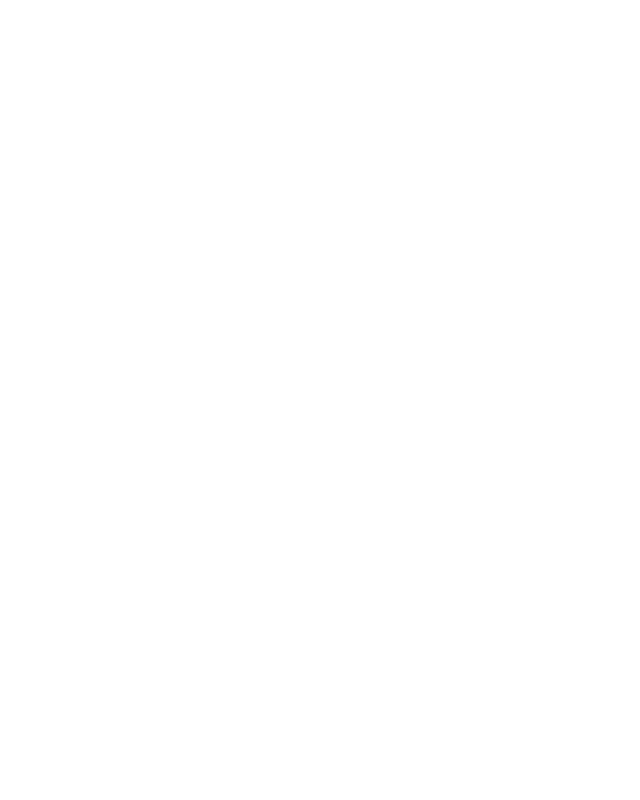
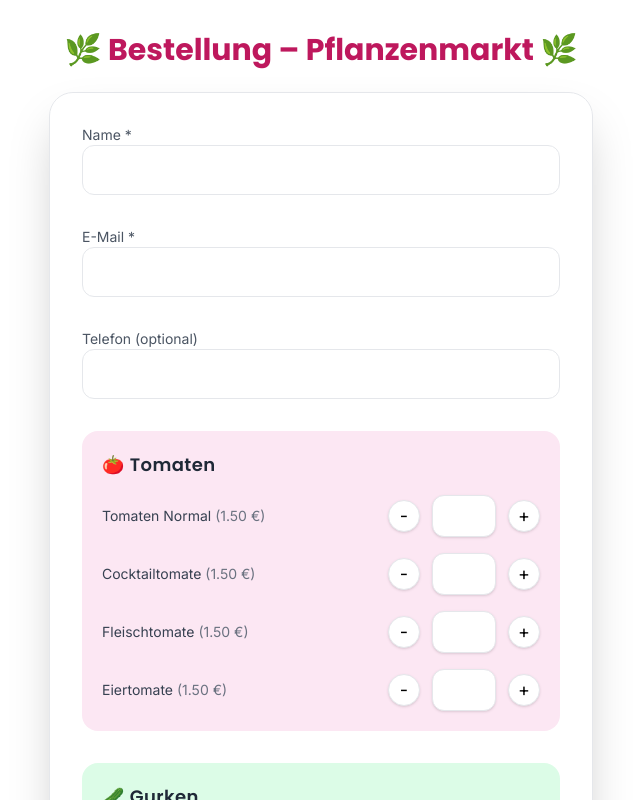
Before and after one commit to cabrauck/react_plant_order_form, a React (Vite) app: page / in a window 1280 px wide. Shown: the top 800 px of the page, without its empty margins (319-959 px from the left). Built offline with nearby package versions, Linux system fonts and the light colour scheme.

Commit message:
Update Bestellformular.jsx

```diff
--- a/src/Bestellformular.jsx
+++ b/src/Bestellformular.jsx
@@ -1,4 +1,4 @@
-import React, { useState, useEffect, useRef } from "react";
+import React, { useState, useEffect } from "react";
 
 const PREISLISTE = [
   { name: "Tomaten Normal", preis: 1.5, kategorie: "tomate" },
@@ -20,10 +20,6 @@
   const [bestellungDetails, setBestellungDetails] = useState([]);
   const [sending, setSending] = useState(false);
   const isAdmin = new URLSearchParams(window.location.search).get('admin') === '1';
-  const [cfTurnstileResponse, setCfTurnstileResponse] = useState("");
-  const turnstileRef = useRef(null);
-
-  const SITE_KEY = "0x4AAAAAABWeQz7LaTuMCIy1";
 
   const berechneGesamtbetrag = () => {
     return PREISLISTE.reduce((sum, item) => {
@@ -54,13 +50,6 @@
   const handleSubmit = async (e) => {
     e.preventDefault();
     setSending(true);
-
-    if (!cfTurnstileResponse) {
-      alert("Bitte bestätige, dass du kein Roboter bist.");
-      setSending(false);
-      return;
-    }
-
     const bestellung = PREISLISTE.map((item) => ({
       artikel: item.name,
       stueck: parseInt(formData[item.name] || 0),
@@ -73,14 +62,15 @@
       telefon: formData.telefon || '',
       bestellung,
       gesamtbetrag: berechneGesamtbetrag(),
-      cfTurnstileResponse,
       timestamp: new Date().toISOString(),
     };
 
     console.log("Senden an Backend:", payload);
     await fetch("/api/bestellen", {
       method: "POST",
-      headers: { "Content-Type": "application/json" },
+      headers: {
+        "Content-Type": "application/json"
+      },
       body: JSON.stringify(payload)
     });
     setBestellungDetails(bestellung);
@@ -121,36 +111,137 @@
       }
     `;
     document.head.appendChild(style);
-
-    const script = document.createElement('script');
-    script.src = "https://challenges.cloudflare.com/turnstile/v0/api.js?onload=turnstileLoaded";
-    script.async = true;
-    document.body.appendChild(script);
-
-    window.turnstileLoaded = () => {
-      if (window.turnstile) {
-        window.turnstile.render(turnstileRef.current, {
-          sitekey: SITE_KEY,
-          callback: (token) => setCfTurnstileResponse(token),
-          theme: "light",
-          size: "invisible"
-        });
-      }
-    };
-
     return () => {
       document.head.removeChild(style);
-      document.body.removeChild(script);
     };
   }, []);
 
   return (
     <form onSubmit={handleSubmit} className="max-w-xl mx-auto mt-8 space-y-6 px-4 font-body">
-      {/* ... hier geht der Rest deines Codes unverändert weiter ... */}
-      <div className="hidden">
-        <div ref={turnstileRef} className="cf-turnstile" data-sitekey="0x4AAAAAABWeQz7LaTuMCIy1" data-theme="light" data-size="invisible"></div>
-      </div>
-      {/* ... */}
+      {isAdmin && (
+        <div className="text-right">
+          <a href="/api/bestellen" download className="inline-block mb-4 bg-blue-600 hover:bg-blue-700 text-white py-2 px-4 rounded-lg font-semibold">
+            📥 Bestellungen herunterladen
+          </a>
+        </div>
+      )}
+
+      {!submitted ? (
+        <>
+          <h1 className="text-center text-2xl sm:text-3xl font-bold text-pink-700 font-display mb-4">
+            🌿 Bestellung – Pflanzenmarkt 🌿
+          </h1>
+          <div className="bg-white/70 backdrop-blur-md shadow-2xl rounded-3xl p-6 sm:p-8 space-y-8 border border-gray-200">
+            <div>
+              <label htmlFor="name" className="block text-sm font-medium text-gray-600">Name *</label>
+              <input
+                name="name"
+                value={formData.name}
+                onChange={handleChange}
+                required
+                className="w-full p-3 border rounded-xl bg-white focus:outline-none focus:ring-2 focus:ring-pink-400"
+              />
+            </div>
+            <div>
+              <label htmlFor="email" className="block text-sm font-medium text-gray-600">E-Mail *</label>
+              <input
+                type="email"
+                name="email"
+                value={formData.email}
+                onChange={handleChange}
+                required
+                className="w-full p-3 border rounded-xl bg-white focus:outline-none focus:ring-2 focus:ring-pink-400"
+              />
+            </div>
+            <div>
+              <label htmlFor="telefon" className="block text-sm font-medium text-gray-600">Telefon (optional)</label>
+              <input
+                type="tel"
+                name="telefon"
+                value={formData.telefon || ''}
+                onChange={handleChange}
+                className="w-full p-3 border rounded-xl bg-white focus:outline-none focus:ring-2 focus:ring-pink-400"
+              />
+            </div>
+
+            {gruppen.map(({ key, label }) => (
+              <div key={key} className={`rounded-2xl p-4 sm:p-5 space-y-4 ${farben[key]}`}>
+                <h4 className="text-lg font-semibold text-gray-800 tracking-wide font-display">{label}</h4>
+                {PREISLISTE.filter(item => item.kategorie === key).map((item) => (
+                  <div
+                    key={item.name}
+                    className="flex flex-col sm:flex-row sm:items-center sm:justify-between gap-2"
+                  >
+                    <label className="font-medium text-sm text-gray-700 sm:w-1/2">
+                      {item.name} <span className="text-gray-500">({item.preis.toFixed(2)} €)</span>
+                    </label>
+                    <div className="flex items-center gap-3 justify-end">
+                      <button type="button" onClick={() => handleDecrement(item.name)} className="w-10 h-10 sm:w-8 sm:h-8 rounded-full bg-white border text-lg shadow">-</button>
+                      <input
+                        type="number"
+                        name={item.name}
+                        min="0"
+                        value={formData[item.name] || ""}
+                        onChange={handleChange}
+                        className="w-16 text-center p-3 sm:p-2 border rounded-xl bg-white shadow"
+                      />
+                      <button type="button" onClick={() => handleIncrement(item.name)} className="w-10 h-10 sm:w-8 sm:h-8 rounded-full bg-white border text-lg shadow">+</button>
+                    </div>
+                  </div>
+                ))}
+              </div>
+            ))}
+
+            <div className="text-right text-lg font-semibold text-gray-800 pt-2">
+              Gesamt: <span className="text-pink-600">{berechneGesamtbetrag().toFixed(2)} €</span>
+            </div>
+
+            <div>
+              <button
+                type="submit"
+                className={`w-full ${sending ? 'bg-gray-400' : 'bg-pink-500 hover:bg-pink-600'} text-white font-semibold py-4 px-6 rounded-xl transition shadow-md`}
+                disabled={sending}
+              >
+                {sending ? 'Bestellung wird gesendet...' : 'Jetzt Bestellen ✨'}
+              </button>
+            </div>
+          </div>
+        </>
+      ) : (
+        <div id="druckbereich" className="p-6 bg-gradient-to-br from-pink-100 via-white to-blue-100 rounded-lg shadow-xl text-center space-y-6">
+          <h2 className="text-3xl font-bold text-pink-600 mb-2 font-display">🌸 Vielen Dank, {formData.name}!</h2>
+          <p className="text-gray-700 font-body">Deine Bestellung wurde erfolgreich übermittelt.</p>
+
+          <div className="text-left space-y-4">
+            <h3 className="text-xl font-bold text-gray-800">📝 Deine Bestellung:</h3>
+            <ul className="space-y-2">
+              {bestellungDetails.map((item) => (
+                <li key={item.artikel} className="text-gray-700">
+                  {item.stueck} × {item.artikel} ({(item.preis * item.stueck).toFixed(2)} €)
+                </li>
+              ))}
+            </ul>
+
+            <div className="text-right font-semibold text-gray-900 pt-4">
+              Gesamtbetrag: <span className="text-pink-600">{berechneGesamtbetrag().toFixed(2)} €</span>
+            </div>
+          </div>
+
+          <div className="mt-6 text-sm text-gray-600">
+            Wir sehen uns zur Abholung am <strong>03.05.</strong> beim Pflanzenmarkt,<br />
+            <strong>Hauptstraße 6</strong>.<br />
+            Bitte bring den Betrag in bar mit.<br />
+            Tipp: Mach gern einen Screenshot oder Ausdruck dieser Übersicht! 🌿
+          </div>
+
+          <button
+            onClick={() => window.print()}
+            className="mt-6 bg-green-600 hover:bg-green-700 text-white py-3 px-6 rounded-xl shadow-md"
+          >
+            🖨️ Übersicht Drucken
+          </button>
+        </div>
+      )}
     </form>
   );
 }
```
